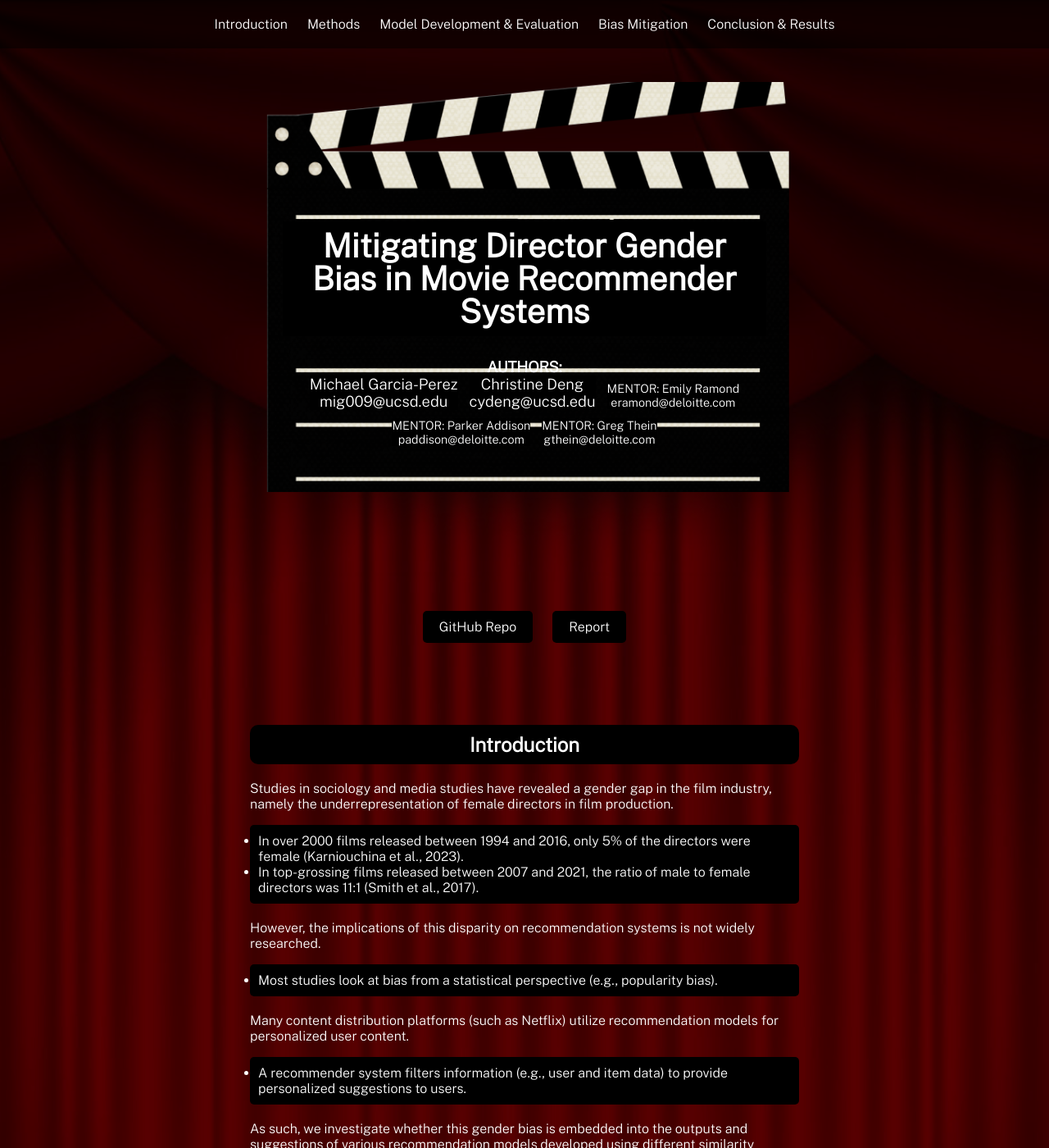
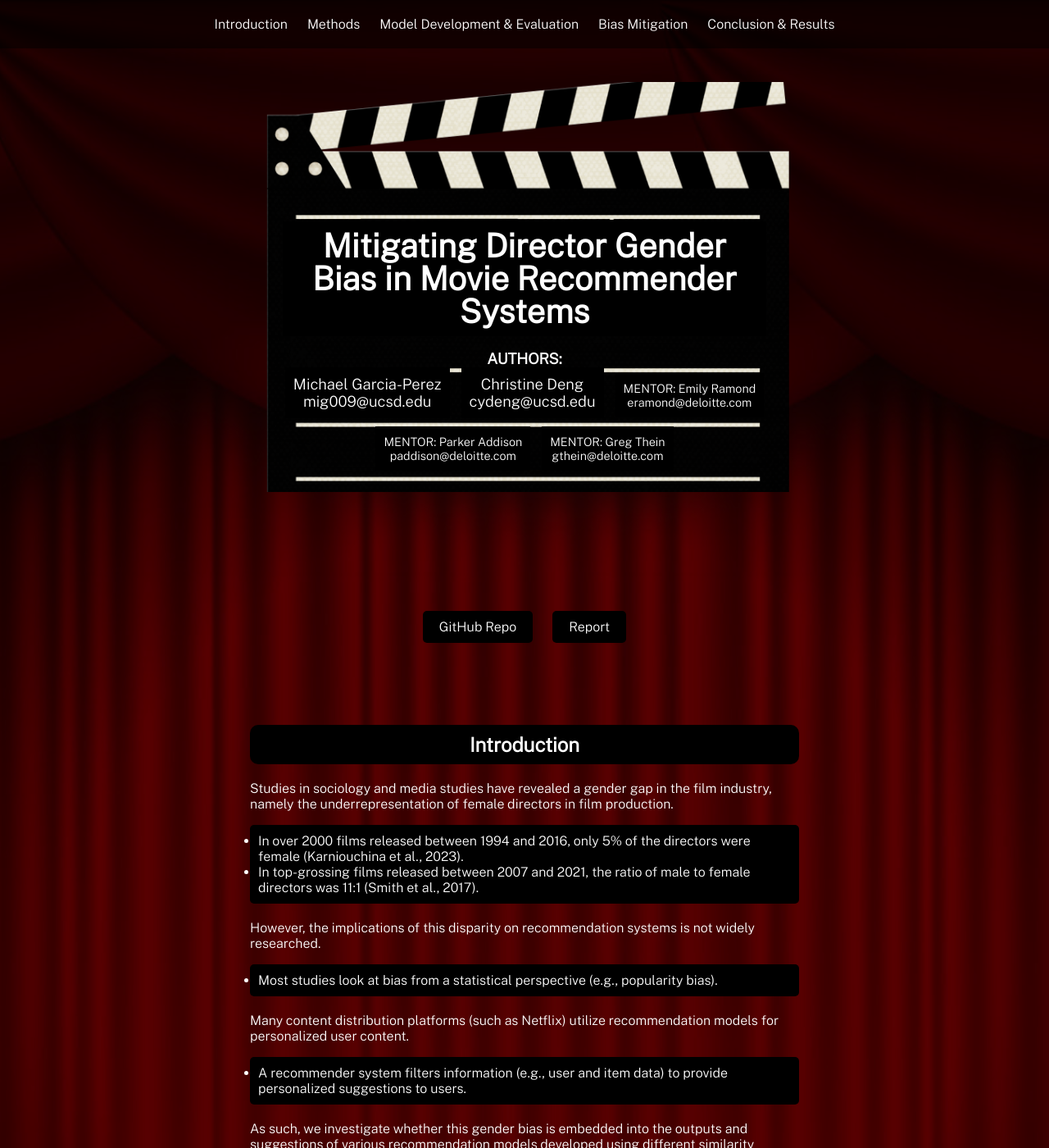
Before and after one commit to michael-garciaperez/DSC180A-Methodology-5, a Jekyll site: the page built from index.md, in a window 1280 px wide and 1400 px high. Shown: the whole window at 82% size. Built offline with Jekyll 4.4.1, drawn with Linux system fonts in a browser that asks for light colours.

Commit message:
Update style.scss

```diff
--- a/assets/css/style.scss
+++ b/assets/css/style.scss
@@ -58,13 +58,13 @@ header h1 {
 
 .author-mentor-container {
   text-align: center;
-  margin-top: 5px;
+  margin-top: -10px;
 }
 
 .author-mentor-container p {
   display: inline-block;
   background-color: black;
-  padding: 0px;
+  padding: 10px;
   margin: 5px;
 }
 
```
